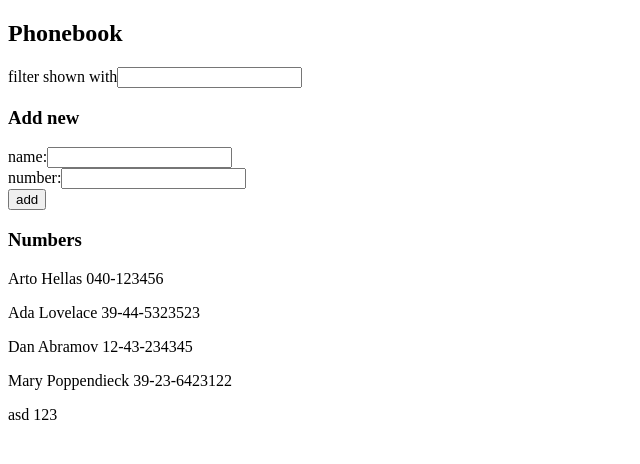
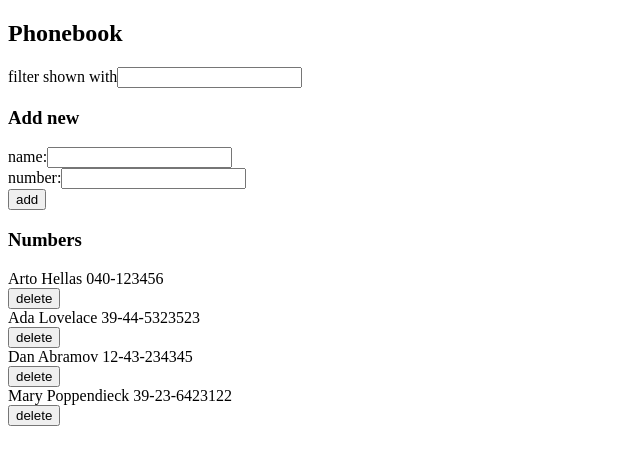
Before and after one commit to mika-alaoutinen/fullstack-open, a React (Create React App) app in the folder osa2/puhelinluettelo/: page / in a window 1280 px wide. Shown: the top 464 px of the page, without its empty margins (0-640 px from the left). Built offline with nearby package versions, Linux system fonts and the light colour scheme; data requests are answered from the project's data file.

Commit message:
Toimiva ratkaisu väärällä taitolla

```diff
--- a/osa2/puhelinluettelo/db.json
+++ b/osa2/puhelinluettelo/db.json
@@ -19,11 +19,6 @@
       "name": "Mary Poppendieck",
       "number": "39-23-6423122",
       "id": 4
-    },
-    {
-      "name": "asd",
-      "number": "123",
-      "id": 5
     }
   ]
 }
--- a/osa2/puhelinluettelo/src/components/Person.js
+++ b/osa2/puhelinluettelo/src/components/Person.js
@@ -1,6 +1,6 @@
 import React from 'react'
 
 const Person = ({ name, number }) =>
-  <p>{name} {number}</p>
+  <div>{name} {number}</div>
 
 export default Person
--- a/osa2/puhelinluettelo/src/components/PersonForm.js
+++ b/osa2/puhelinluettelo/src/components/PersonForm.js
@@ -42,6 +42,7 @@ const PersonForm = ({
           onChange={(event) => setNewNumber(event.target.value)}
         />
       </div>
+
       <div>
         <button type="submit">add</button>
       </div>
--- a/osa2/puhelinluettelo/src/components/Persons.js
+++ b/osa2/puhelinluettelo/src/components/Persons.js
@@ -1,13 +1,18 @@
 import React from 'react'
 import Person from "./Person";
+import service from "../services/personService";
 
 const Persons = ({ persons }) => {
   const personList = persons.map(person =>
-    <Person
-      key={person.name}
-      name={person.name}
-      number={person.number}
-    />
+    <div key={person.id}>
+      <Person
+        key={person.name}
+        id={person.id}
+        name={person.name}
+        number={person.number}
+      />
+      <button onClick={() => service.deletePerson(person.id)}>delete</button>
+    </div>
   )
 
   return <div>{personList}</div>
--- a/osa2/puhelinluettelo/src/services/personService.js
+++ b/osa2/puhelinluettelo/src/services/personService.js
@@ -13,4 +13,7 @@ const update = (id, person) =>
     axios.put(`${baseUrl}/${id}`, person)
          .then(response => response.data)
 
-export default { getAll, create, update }
+const deletePerson = id =>
+    axios.delete(`${baseUrl}/${id}`)
+
+export default { getAll, create, update, deletePerson }
```
